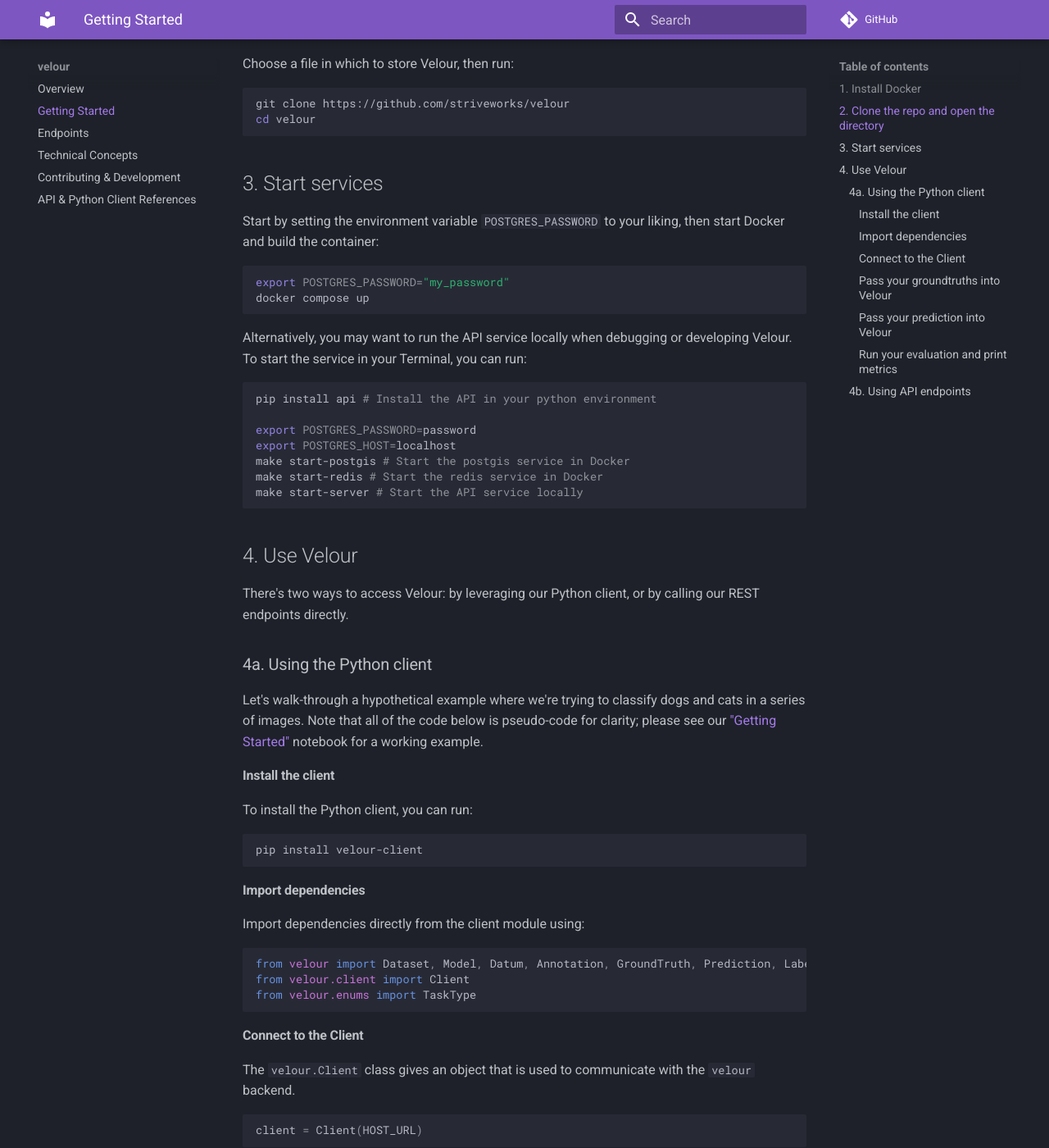
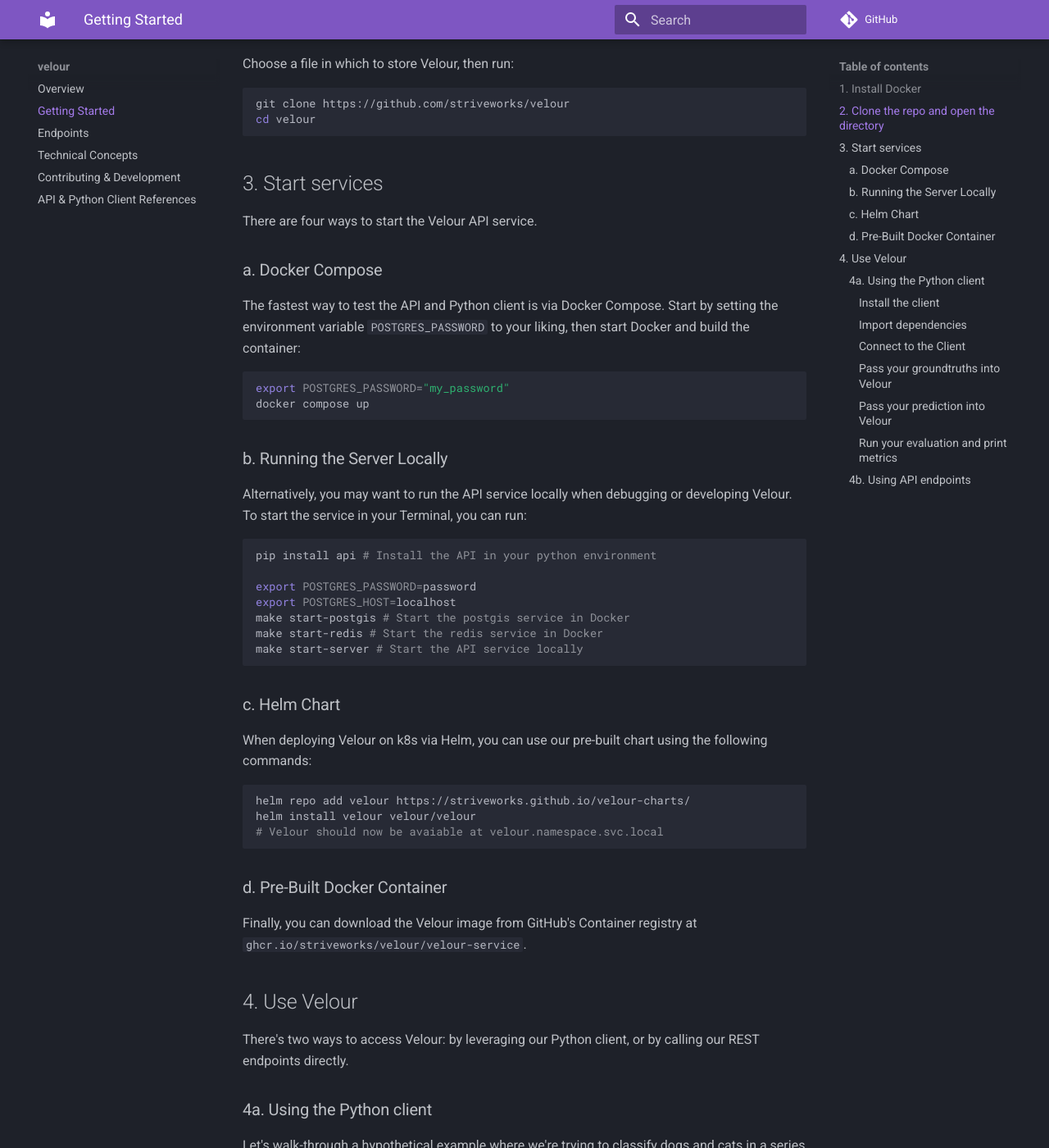
Before and after one commit to Striveworks/valor, an MkDocs documentation site: the page built from docs/getting_started.md, in a window 1280 px wide and 1400 px high, scrolled down 466 px. Shown: the whole window at 82% size. Built offline with MkDocs 1.6.1 and Material for MkDocs 9.7.7, drawn with Linux system fonts in a browser that asks for light colours; comment, search, counter and statistics services are not loaded.

Commit message:
add back deleted instrucitons

````diff
--- a/docs/getting_started.md
+++ b/docs/getting_started.md
@@ -21,12 +21,18 @@
 
 ## 3. Start services
 
-Start by setting the environment variable `POSTGRES_PASSWORD` to your liking, then start Docker and build the container:
+There are four ways to start the Velour API service.
+
+### a. Docker Compose
+
+The fastest way to test the API and Python client is via Docker Compose. Start by setting the environment variable `POSTGRES_PASSWORD` to your liking, then start Docker and build the container:
 
 ```shell
 export POSTGRES_PASSWORD="my_password"
 docker compose up
 ```
+
+### b. Running the Server Locally
 
 Alternatively, you may want to run the API service locally when debugging or developing Velour. To start the service in your Terminal, you can run:
 
@@ -39,6 +45,20 @@
 make start-redis # Start the redis service in Docker
 make start-server # Start the API service locally
 ```
+
+### c. Helm Chart
+
+When deploying Velour on k8s via Helm, you can use our pre-built chart using the following commands:
+
+```shell
+helm repo add velour https://striveworks.github.io/velour-charts/
+helm install velour velour/velour
+# Velour should now be avaiable at velour.namespace.svc.local
+```
+
+### d. Pre-Built Docker Container
+
+Finally, you can download the Velour image from GitHub's Container registry at `ghcr.io/striveworks/velour/velour-service`.
 
 
 ## 4. Use Velour
````
